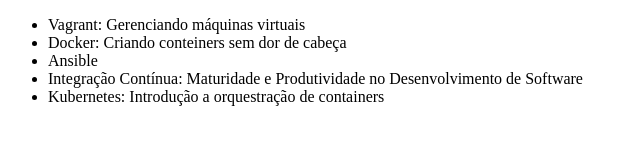
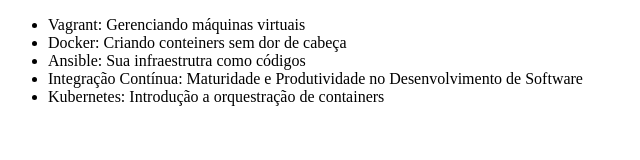
Before and after one commit to phfernands/alura-git, a plain HTML site: page index.html in a window 1280 px wide. Shown: the whole page, without its empty margins (0-640 px from the left). Drawn offline with Linux system fonts and the light colour scheme.

Commit message:
Alterando nome do curso Ansible

```diff
--- a/index.html
+++ b/index.html
@@ -9,7 +9,7 @@
 		<ul>
 			<li>Vagrant: Gerenciando máquinas virtuais</li>
 			<li>Docker: Criando conteiners sem dor de cabeça</li>
-			<li>Ansible</li>
+			<li>Ansible: Sua infraestrutra como códigos</li>
 			<li>Integração Contínua: Maturidade e Produtividade no Desenvolvimento de Software</li>
 			<li>Kubernetes: Introdução a orquestração de containers</li>
 		</ul>
```
